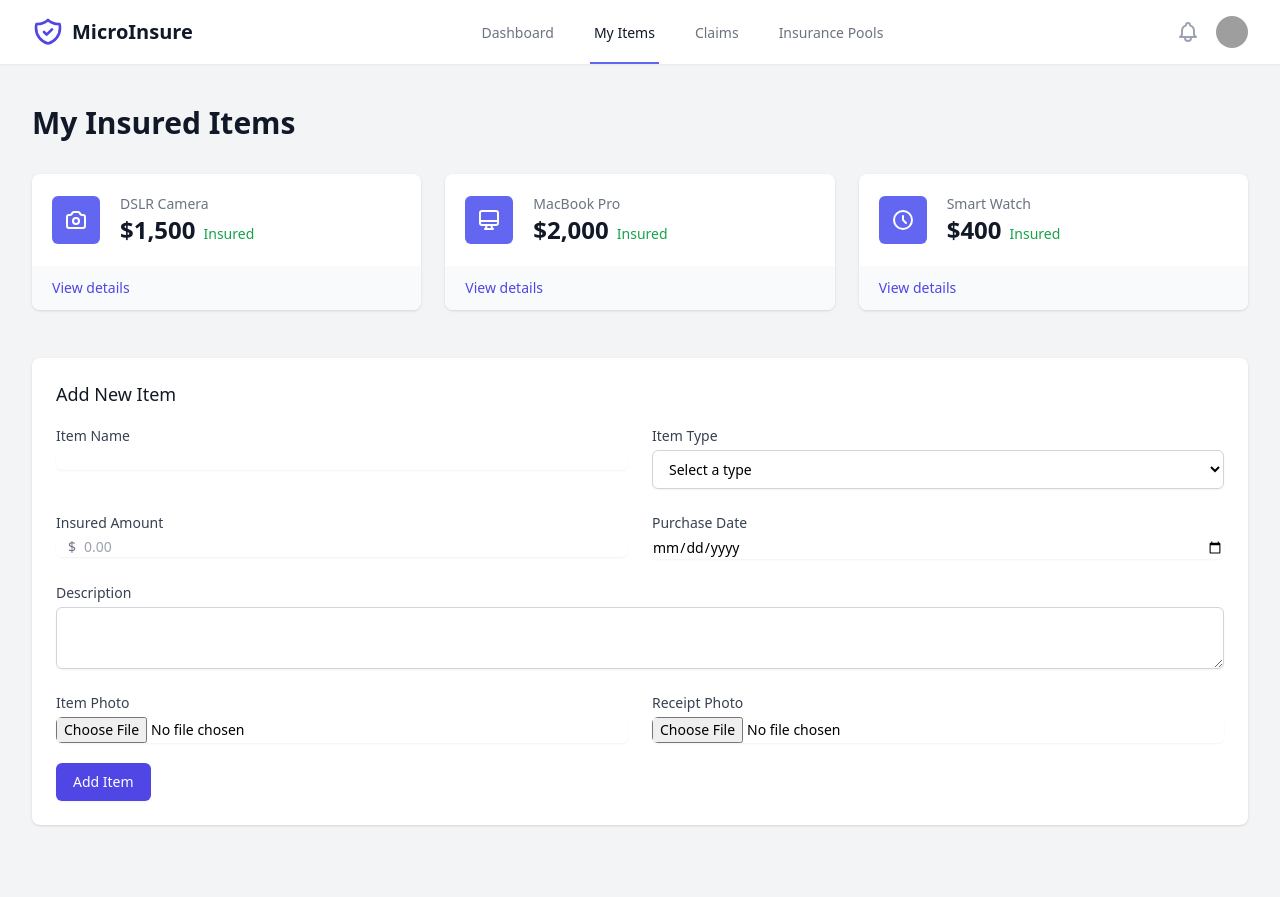
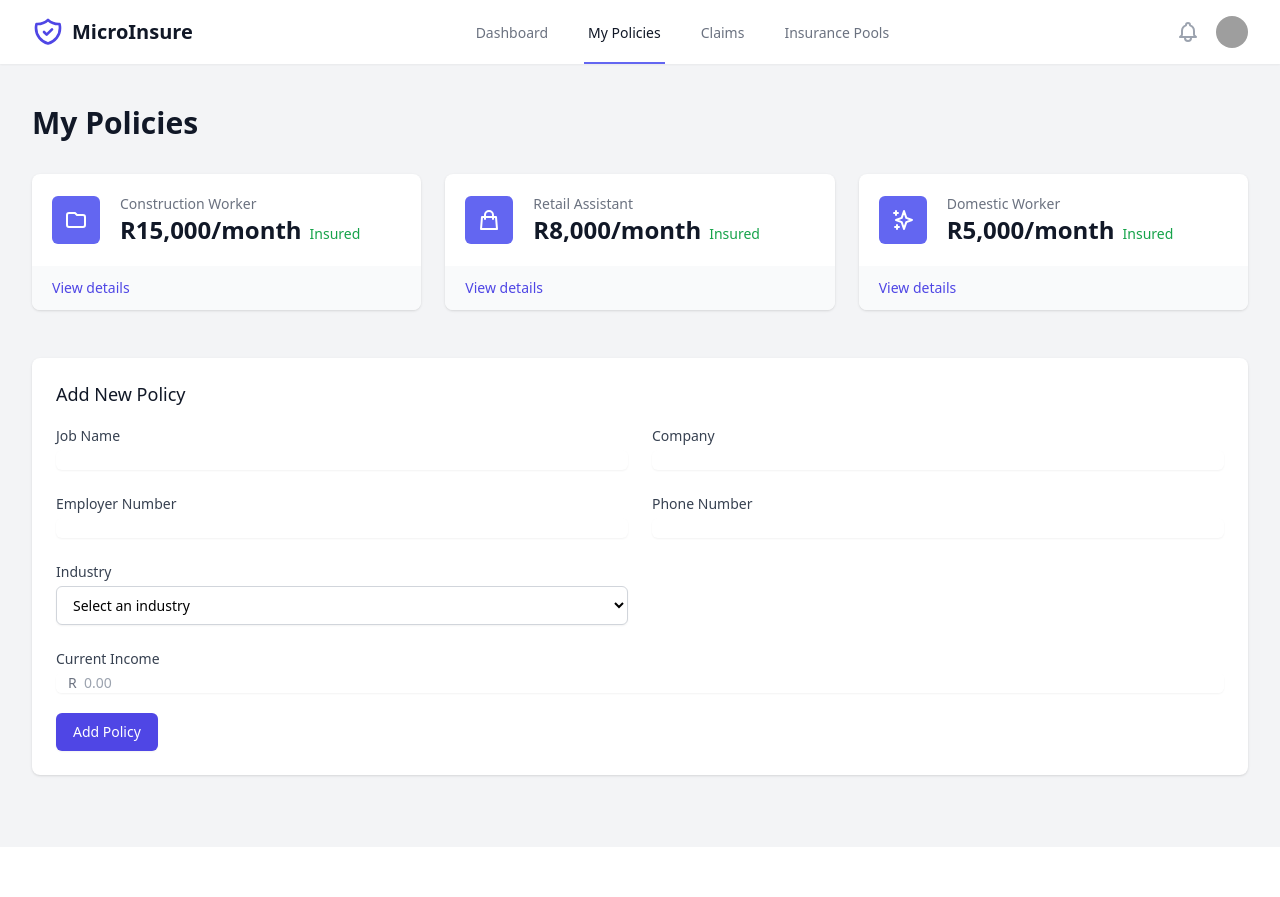
Before and after one commit to Jason-Joannou/sisonke, a Flask app: page /items in a window 1280 px wide. After the commit the page ends 779 px from the top, so only its background shows below. Run offline with Flask 3, Linux system fonts and the light colour scheme; some libraries are stand-ins or nearby versions; grey boxes are pictures that could not be loaded.

Commit message:
template changes

```diff
--- a/templates/items.html
+++ b/templates/items.html
@@ -3,7 +3,7 @@
 <head>
     <meta charset="UTF-8">
     <meta name="viewport" content="width=device-width, initial-scale=1.0">
-    <title>My Items - MicroInsure</title>
+    <title>Sisonke</title>
     <script src="https://cdn.tailwindcss.com"></script>
 </head>
 <body>
@@ -20,10 +20,10 @@
                         </div>
                     </div>
                     <div class="hidden sm:ml-6 sm:flex sm:space-x-8">
-                        <a href="#" class="border-transparent text-gray-500 hover:border-gray-300 hover:text-gray-700 inline-flex items-center px-1 pt-1 border-b-2 text-sm font-medium">Dashboard</a>
-                        <a href="#" class="border-indigo-500 text-gray-900 inline-flex items-center px-1 pt-1 border-b-2 text-sm font-medium">My Items</a>
-                        <a href="#" class="border-transparent text-gray-500 hover:border-gray-300 hover:text-gray-700 inline-flex items-center px-1 pt-1 border-b-2 text-sm font-medium">Claims</a>
-                        <a href="#" class="border-transparent text-gray-500 hover:border-gray-300 hover:text-gray-700 inline-flex items-center px-1 pt-1 border-b-2 text-sm font-medium">Insurance Pools</a>
+                        <a href="{{ url_for('main.dashboard') }}" class="border-transparent text-gray-500 hover:border-gray-300 hover:text-gray-700 inline-flex items-center px-1 pt-1 border-b-2 text-sm font-medium">Dashboard</a>
+                        <a href="{{ url_for('main.items') }}" class="border-indigo-500 text-gray-900 inline-flex items-center px-1 pt-1 border-b-2 text-sm font-medium">My Policies</a>
+                        <a href="{{ url_for('main.claims') }}" class="border-transparent text-gray-500 hover:border-gray-300 hover:text-gray-700 inline-flex items-center px-1 pt-1 border-b-2 text-sm font-medium">Claims</a>
+                        <a href="{{ url_for('main.insurance_pools') }}" class="border-transparent text-gray-500 hover:border-gray-300 hover:text-gray-700 inline-flex items-center px-1 pt-1 border-b-2 text-sm font-medium">Insurance Pools</a>
                     </div>
                     <div class="hidden sm:ml-6 sm:flex sm:items-center">
                         <button type="button" class="bg-white p-1 rounded-full text-gray-400 hover:text-gray-500 focus:outline-none focus:ring-2 focus:ring-offset-2 focus:ring-indigo-500">
@@ -48,7 +48,7 @@
         <div class="py-10">
             <header>
                 <div class="max-w-7xl mx-auto px-4 sm:px-6 lg:px-8">
-                    <h1 class="text-3xl font-bold leading-tight text-gray-900">My Insured Items</h1>
+                    <h1 class="text-3xl font-bold leading-tight text-gray-900">My Policies</h1>
                 </div>
             </header>
             <main>
@@ -60,15 +60,14 @@
                                     <div class="flex items-center">
                                         <div class="flex-shrink-0 bg-indigo-500 rounded-md p-3">
                                             <svg class="h-6 w-6 text-white" xmlns="http://www.w3.org/2000/svg" fill="none" viewBox="0 0 24 24" stroke="currentColor">
-                                                <path stroke-linecap="round" stroke-linejoin="round" stroke-width="2" d="M3 9a2 2 0 012-2h.93a2 2 0 001.664-.89l.812-1.22A2 2 0 0110.07 4h3.86a2 2 0 011.664.89l.812 1.22A2 2 0 0018.07 7H19a2 2 0 012 2v9a2 2 0 01-2 2H5a2 2 0 01-2-2V9z" />
-                                                <path stroke-linecap="round" stroke-linejoin="round" stroke-width="2" d="M15 13a3 3 0 11-6 0 3 3 0 016 0z" />
+                                                <path stroke-linecap="round" stroke-linejoin="round" stroke-width="2" d="M3 7v10a2 2 0 002 2h14a2 2 0 002-2V9a2 2 0 00-2-2h-6l-2-2H5a2 2 0 00-2 2z" />
                                             </svg>
                                         </div>
                                         <div class="ml-5 w-0 flex-1">
                                             <dl>
-                                                <dt class="text-sm font-medium text-gray-500 truncate">DSLR Camera</dt>
+                                                <dt class="text-sm font-medium text-gray-500 truncate">Construction Worker</dt>
                                                 <dd class="flex items-baseline">
-                                                    <div class="text-2xl font-semibold text-gray-900">$1,500</div>
+                                                    <div class="text-2xl font-semibold text-gray-900">R15,000/month</div>
                                                     <div class="ml-2 text-sm font-medium text-green-600">Insured</div>
                                                 </dd>
                                             </dl>
@@ -87,14 +86,14 @@
                                     <div class="flex items-center">
                                         <div class="flex-shrink-0 bg-indigo-500 rounded-md p-3">
                                             <svg class="h-6 w-6 text-white" xmlns="http://www.w3.org/2000/svg" fill="none" viewBox="0 0 24 24" stroke="currentColor">
-                                                <path stroke-linecap="round" stroke-linejoin="round" stroke-width="2" d="M9.75 17L9 20l-1 1h8l-1-1-.75-3M3 13h18M5 17h14a2 2 0 002-2V5a2 2 0 00-2-2H5a2 2 0 00-2 2v10a2 2 0 002 2z" />
+                                                <path stroke-linecap="round" stroke-linejoin="round" stroke-width="2" d="M16 11V7a4 4 0 00-8 0v4M5 9h14l1 12H4L5 9z" />
                                             </svg>
                                         </div>
                                         <div class="ml-5 w-0 flex-1">
                                             <dl>
-                                                <dt class="text-sm font-medium text-gray-500 truncate">MacBook Pro</dt>
+                                                <dt class="text-sm font-medium text-gray-500 truncate">Retail Assistant</dt>
                                                 <dd class="flex items-baseline">
-                                                    <div class="text-2xl font-semibold text-gray-900">$2,000</div>
+                                                    <div class="text-2xl font-semibold text-gray-900">R8,000/month</div>
                                                     <div class="ml-2 text-sm font-medium text-green-600">Insured</div>
                                                 </dd>
                                             </dl>
@@ -113,14 +112,14 @@
                                     <div class="flex items-center">
                                         <div class="flex-shrink-0 bg-indigo-500 rounded-md p-3">
                                             <svg class="h-6 w-6 text-white" xmlns="http://www.w3.org/2000/svg" fill="none" viewBox="0 0 24 24" stroke="currentColor">
-                                                <path stroke-linecap="round" stroke-linejoin="round" stroke-width="2" d="M12 8v4l3 3m6-3a9 9 0 11-18 0 9 9 0 0118 0z" />
+                                                <path stroke-linecap="round" stroke-linejoin="round" stroke-width="2" d="M5 3v4M3 5h4M6 17v4m-2-2h4m5-16l2.286 6.857L21 12l-5.714 2.143L13 21l-2.286-6.857L5 12l5.714-2.143L13 3z" />
                                             </svg>
                                         </div>
                                         <div class="ml-5 w-0 flex-1">
                                             <dl>
-                                                <dt class="text-sm font-medium text-gray-500 truncate">Smart Watch</dt>
+                                                <dt class="text-sm font-medium text-gray-500 truncate">Domestic Worker</dt>
                                                 <dd class="flex items-baseline">
-                                                    <div class="text-2xl font-semibold text-gray-900">$400</div>
+                                                    <div class="text-2xl font-semibold text-gray-900">R5,000/month</div>
                                                     <div class="ml-2 text-sm font-medium text-green-600">Insured</div>
                                                 </dd>
                                             </dl>
@@ -137,60 +136,55 @@
 
                         <div class="mt-12 bg-white shadow sm:rounded-lg">
                             <div class="px-4 py-5 sm:p-6">
-                                <h3 class="text-lg leading-6 font-medium text-gray-900">Add New Item</h3>
+                                <h3 class="text-lg leading-6 font-medium text-gray-900">Add New Policy</h3>
                                 <div class="mt-5">
-                                    <form action="/add_item" method="POST" enctype="multipart/form-data">
+                                    <form action="/add_policy" method="POST" enctype="multipart/form-data">
                                         <div class="grid grid-cols-6 gap-6">
                                             <div class="col-span-6 sm:col-span-3">
-                                                <label for="item_name" class="block text-sm font-medium text-gray-700">Item Name</label>
-                                                <input type="text" name="item_name" id="item_name" required class="mt-1 focus:ring-indigo-500 focus:border-indigo-500 block w-full shadow-sm sm:text-sm border-gray-300 rounded-md">
+                                                <label for="job_name" class="block text-sm font-medium text-gray-700">Job Name</label>
+                                                <input type="text" name="job_name" id="job_name" required class="mt-1 focus:ring-indigo-500 focus:border-indigo-500 block w-full shadow-sm sm:text-sm border-gray-300 rounded-md">
                                             </div>
 
                                             <div class="col-span-6 sm:col-span-3">
-                                                <label for="item_type" class="block text-sm font-medium text-gray-700">Item Type</label>
-                                                <select id="item_type" name="item_type" required class="mt-1 block w-full py-2 px-3 border border-gray-300 bg-white rounded-md shadow-sm focus:outline-none focus:ring-indigo-500 focus:border-indigo-500 sm:text-sm">
-                                                    <option value="">Select a type</option>
-                                                    <option value="Electronics">Electronics</option>
-                                                    <option value="Jewelry">Jewelry</option>
-                                                    <option value="Furniture">Furniture</option>
-                                                    <option value="Other">Other</option>
+                                                <label for="company" class="block text-sm font-medium text-gray-700">Company</label>
+                                                <input type="text" name="company" id="company" required class="mt-1 focus:ring-indigo-500 focus:border-indigo-500 block w-full shadow-sm sm:text-sm border-gray-300 rounded-md">
+                                            </div>
+
+                                            <div class="col-span-6 sm:col-span-3">
+                                                <label for="employee_number" class="block text-sm font-medium text-gray-700">Employer Number</label>
+                                                <input type="text" name="employer_number" id="employer_number" required class="mt-1 focus:ring-indigo-500 focus:border-indigo-500 block w-full shadow-sm sm:text-sm border-gray-300 rounded-md">
+                                            </div>
+
+                                            <div class="col-span-6 sm:col-span-3">
+                                                <label for="phone_number" class="block text-sm font-medium text-gray-700">Phone Number</label>
+                                                <input type="tel" name="phone_number" id="phone_number" required class="mt-1 focus:ring-indigo-500 focus:border-indigo-500 block w-full shadow-sm sm:text-sm border-gray-300 rounded-md">
+                                            </div>
+
+                                            <div class="col-span-6 sm:col-span-3">
+                                                <label for="industry" class="block text-sm font-medium text-gray-700">Industry</label>
+                                                <select id="industry" name="industry" required class="mt-1 block w-full py-2 px-3 border border-gray-300 bg-white rounded-md shadow-sm focus:outline-none focus:ring-indigo-500 focus:border-indigo-500 sm:text-sm">
+                                                    <option value="">Select an industry</option>
+                                                    <option value="construction">Construction</option>
+                                                    <option value="retail">Retail</option>
+                                                    <option value="agriculture">Agriculture</option>
+                                                    <option value="domestic_work">Domestic Work</option>
+                                                    <option value="security">Security</option>
                                                 </select>
                                             </div>
 
-                                            <div class="col-span-6 sm:col-span-3">
-                                                <label for="insured_amount" class="block text-sm font-medium text-gray-700">Insured Amount</label>
+                                            <div class="col-span-6">
+                                                <label for="current_income" class="block text-sm font-medium text-gray-700">Current Income</label>
                                                 <div class="mt-1 relative rounded-md shadow-sm">
                                                     <div class="absolute inset-y-0 left-0 pl-3 flex items-center pointer-events-none">
-                                                        <span class="text-gray-500 sm:text-sm">$</span>
+                                                        <span class="text-gray-500 sm:text-sm">R</span>
                                                     </div>
-                                                    <input type="number" name="insured_amount" id="insured_amount" required class="focus:ring-indigo-500 focus:border-indigo-500 block w-full pl-7 pr-12 sm:text-sm border-gray-300 rounded-md" placeholder="0.00" step="0.01" min="0">
+                                                    <input type="number" name="current_income" id="current_income" required class="focus:ring-indigo-500 focus:border-indigo-500 block w-full pl-7 pr-12 sm:text-sm border-gray-300 rounded-md" placeholder="0.00" step="0.01" min="0">
                                                 </div>
-                                            </div>
-
-                                            <div class="col-span-6 sm:col-span-3">
-                                                <label for="purchase_date" class="block text-sm font-medium text-gray-700">Purchase Date</label>
-                                                <input type="date" name="purchase_date" id="purchase_date" required class="mt-1 focus:ring-indigo-500 focus:border-indigo-500 block w-full shadow-sm sm:text-sm border-gray-300 rounded-md">
-
-                                            </div>
-
-                                            <div class="col-span-6">
-                                                <label for="description" class="block text-sm font-medium text-gray-700">Description</label>
-                                                <textarea id="description" name="description" rows="3" class="shadow-sm focus:ring-indigo-500 focus:border-indigo-500 mt-1 block w-full sm:text-sm border border-gray-300 rounded-md"></textarea>
-                                            </div>
-
-                                            <div class="col-span-6 sm:col-span-3">
-                                                <label for="item_photo" class="block text-sm font-medium text-gray-700">Item Photo</label>
-                                                <input type="file" id="item_photo" name="item_photo" accept="image/*" class="mt-1 focus:ring-indigo-500 focus:border-indigo-500 block w-full shadow-sm sm:text-sm border-gray-300 rounded-md">
-                                            </div>
-
-                                            <div class="col-span-6 sm:col-span-3">
-                                                <label for="receipt_photo" class="block text-sm font-medium text-gray-700">Receipt Photo</label>
-                                                <input type="file" id="receipt_photo" name="receipt_photo" accept="image/*" class="mt-1 focus:ring-indigo-500 focus:border-indigo-500 block w-full shadow-sm sm:text-sm border-gray-300 rounded-md">
                                             </div>
                                         </div>
                                         <div class="mt-5">
                                             <button type="submit" class="inline-flex items-center px-4 py-2 border border-transparent text-sm font-medium rounded-md shadow-sm text-white bg-indigo-600 hover:bg-indigo-700 focus:outline-none focus:ring-2 focus:ring-offset-2 focus:ring-indigo-500">
-                                                Add Item
+                                                Add Policy
                                             </button>
                                         </div>
                                     </form>
```
Also changed, not shown: templates/insurancepools.html (+6 -6 lines), templates/landingpage.html (+11 -11 lines).
